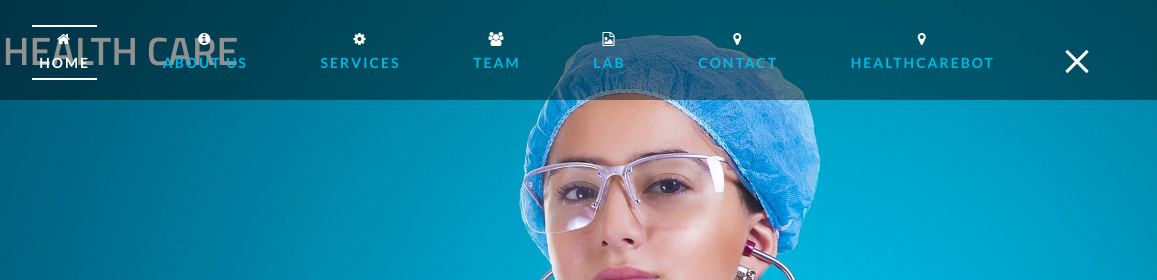
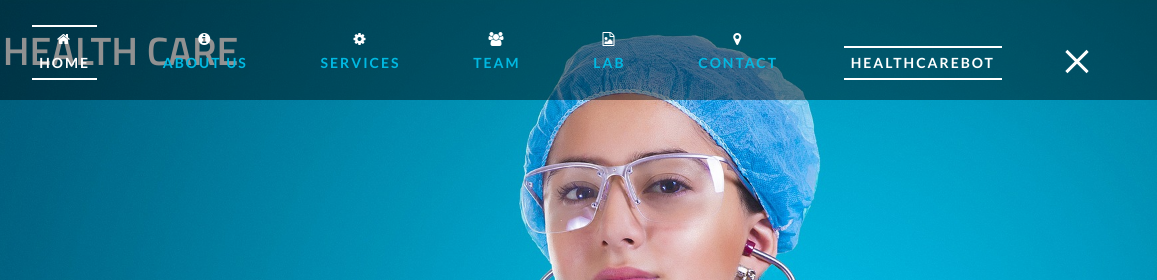
Before and after one commit to raghuvarm17633/HealthCareFRT, a plain HTML site: page index.html in a window 1280 px wide. Both pictures are taken after a click on the element 1199 px from the left and 56 px from the top of the page. Shown: the top 280 px of the page, 123-1280 px from the left. Drawn offline with Linux system fonts and the light colour scheme.

Commit message:
Update index.html

```diff
--- a/index.html
+++ b/index.html
@@ -69,7 +69,7 @@ jQuery(document).ready(function($) {
 						<li class="m_nav_item menu__item" id="moble_nav_item_4"> <a href="#team" class="menu__link"><i class="menu-icon fa fa-users" aria-hidden="true"></i>Team</a> </li>
 						<li class="m_nav_item menu__item" id="moble_nav_item_5"> <a href="#grid-gallery" class="menu__link"><i class="menu-icon fa fa-file-image-o" aria-hidden="true"></i>lab</a> </li>
 						<li class="m_nav_item menu__item" id="moble_nav_item_6"> <a href="#contact" class="menu__link"><i class="menu-icon fa fa-map-marker" aria-hidden="true"></i> Contact </a> </li>
-						<li class="m_nav_item menu__item" id="moble_nav_item_6"> <a href="#HealthCarebot" class="menu__link"><i class="menu-icon fa fa-map-marker" aria-hidden="true"></i> HealthCarebot </a> </li>
+						<li class="m_nav_item menu__item menu__item--current" id="m_nav_item_1"> <a href="HealthCarebot.html" class="menu__link"><aria-hidden="true"></i> healthcarebot </a></li>
 
 					</ul>
 				</nav>
```
